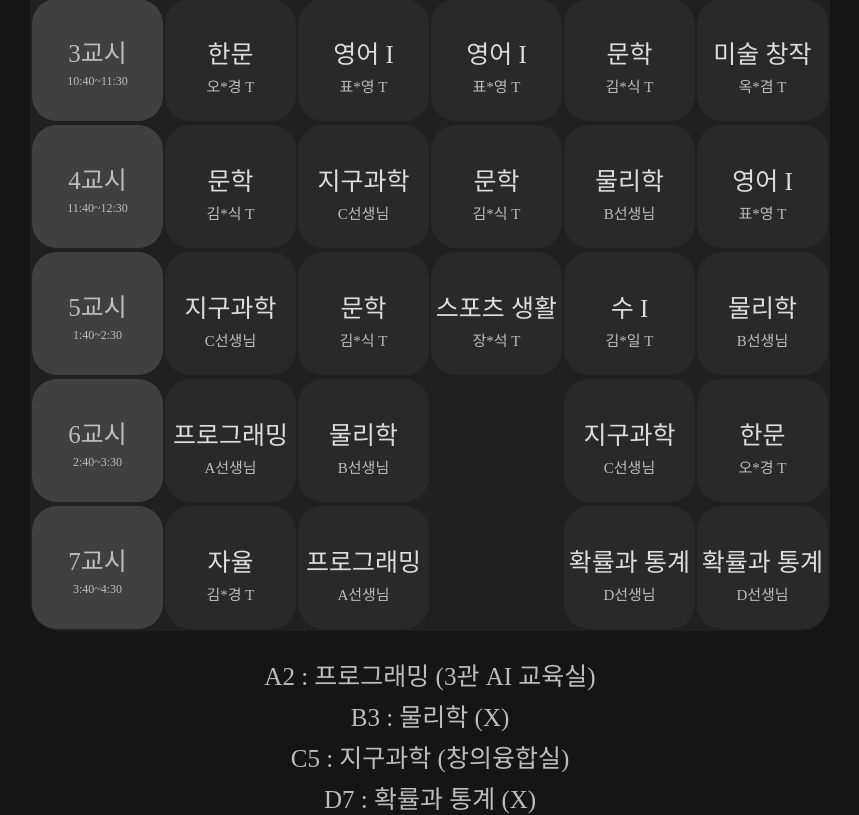
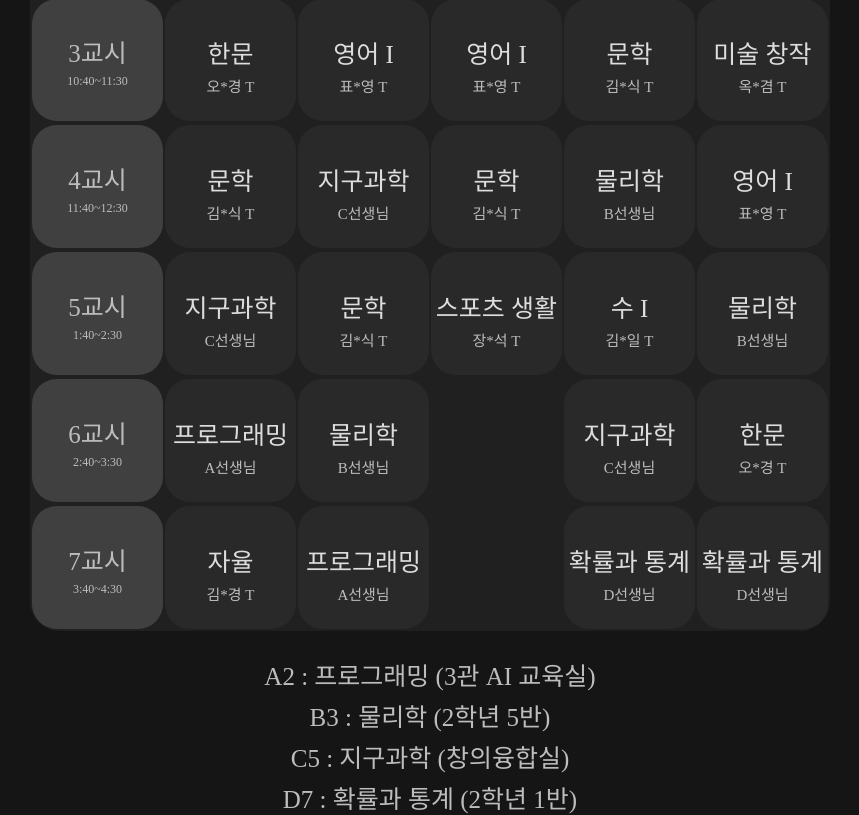
Before and after one commit to whitedev7773/My-School-Schedule, a plain HTML site: page index.html in a window 1280 px wide. Shown: the part 327-1142 px from the top of the page, without its empty margins (210-1069 px from the left). Drawn offline with Linux system fonts and the light colour scheme; a web font is replaced by a local one.

Commit message:
교실 변경

```diff
--- a/index.html
+++ b/index.html
@@ -221,9 +221,9 @@
     </div>
     <div id="desc">
         <p id="descname">A2 : 프로그래밍 (3관 AI 교육실)</p>
-        <p id="descname">B3 : 물리학 (X)</p>
+        <p id="descname">B3 : 물리학 (2학년 5반)</p>
         <p id="descname">C5 : 지구과학 (창의융합실)</p>
-        <p id="descname">D7 : 확률과 통계 (X)</p>
+        <p id="descname">D7 : 확률과 통계 (2학년 1반)</p>
     </div>
     <script type="text/javascript" src="index.js"></script>
 </body>
```
